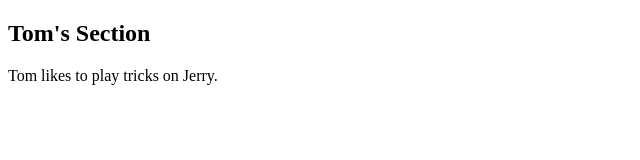
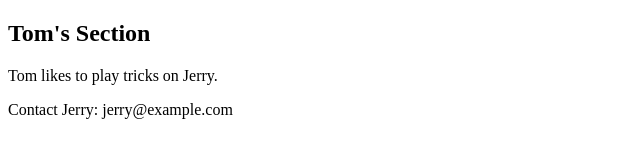
Before and after one commit to nurmandev/Git-Setup, a plain HTML site: page index.html in a window 1280 px wide. Shown: the whole page, without its empty margins (0-640 px from the left). Drawn offline with Linux system fonts and the light colour scheme.

Commit message:
Jerry added contact information in footer

```diff
--- a/index.html
+++ b/index.html
@@ -8,5 +8,10 @@
 <body>
   <h2>Tom's Section</h2>
   <p>Tom likes to play tricks on Jerry.</p>
+
+
+   <footer>
+      <p>Contact Jerry: jerry@example.com</p>
+   </footer>
 </body>
 </html>
```
